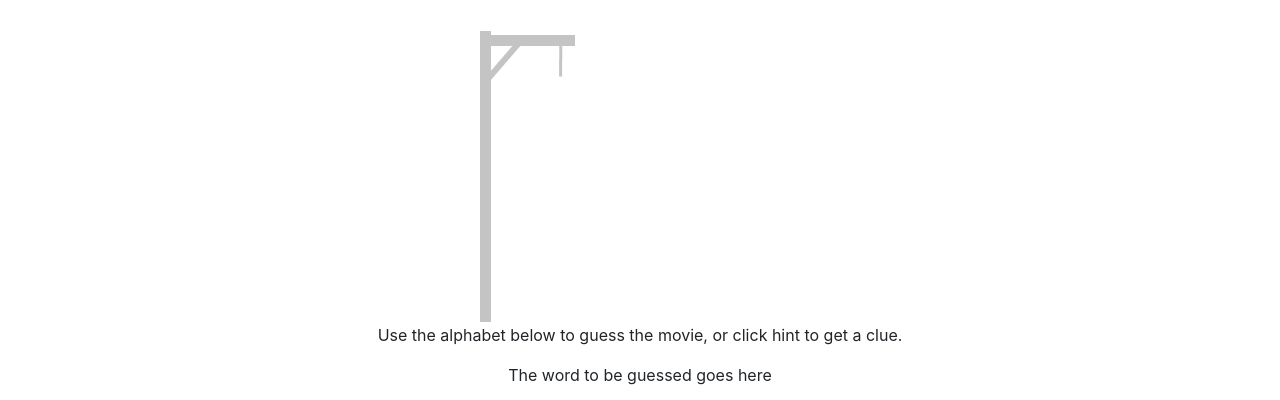
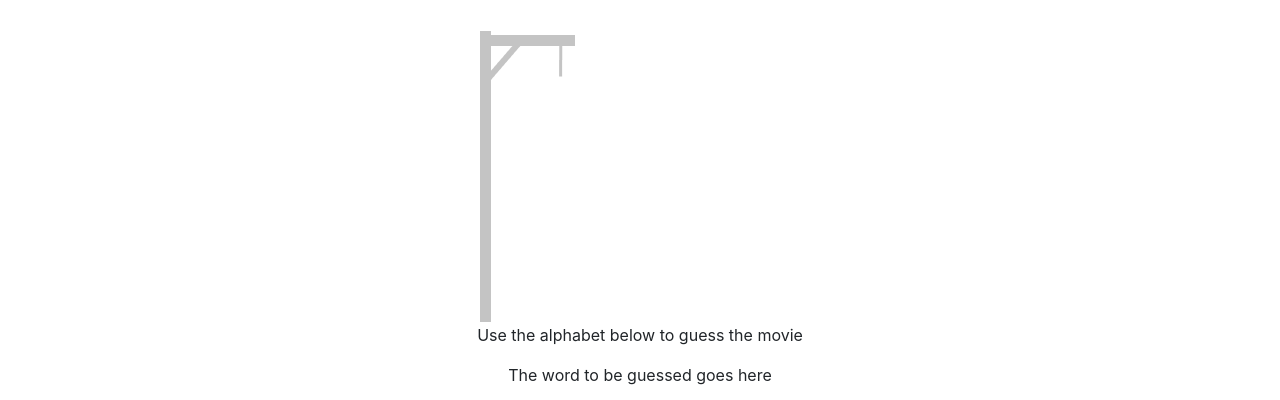
Before and after one commit to Atefcohen/Hackathon-1, a plain HTML site: page HangManGame/index.html in a window 1280 px wide. Shown: the part 83-483 px from the top of the page. Drawn offline with nearby package versions, Linux system fonts and the light colour scheme.

Commit message:
Update index.html

```diff
--- a/HangManGame/index.html
+++ b/HangManGame/index.html
@@ -12,7 +12,7 @@
  <div class="float-right">Wrong Guesses: <span id='mistakes'>0</span> of <span id='maxWrong'></span></div>
  <div class="text-center">
     <img id='hangmanPic' src="./images/0.jpg" alt="">
-    <p>Use the alphabet below to guess the movie, or click hint to get a clue. </p>
+    <p>Use the alphabet below to guess the movie </p>
     <p id="wordContent">The word to be guessed goes here</p>
     <div id="keyboard"></div>
     <button class="btn btn-info" onClick="reset()">Reset</button>
```
